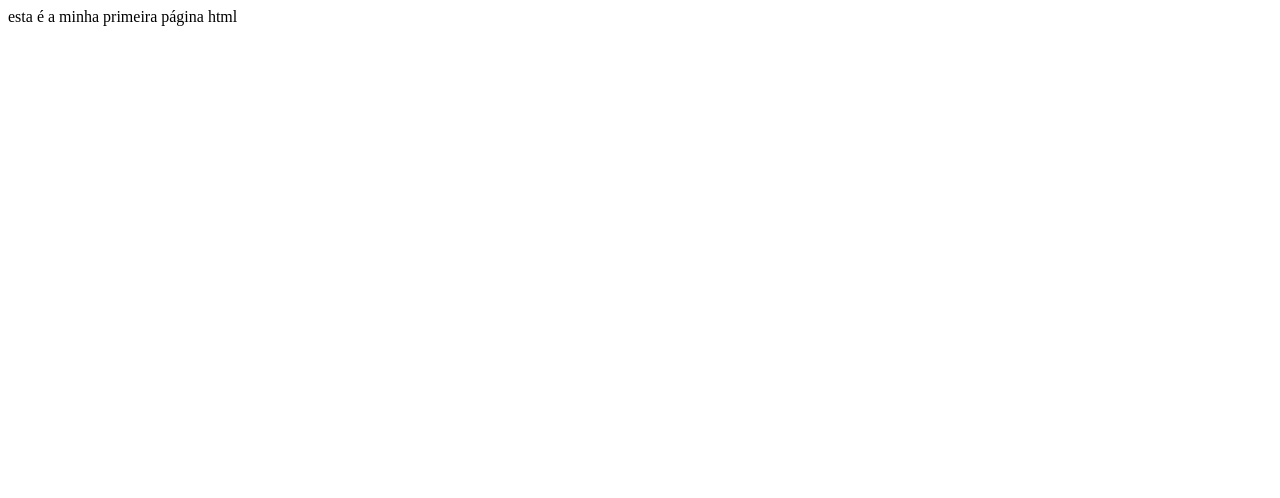
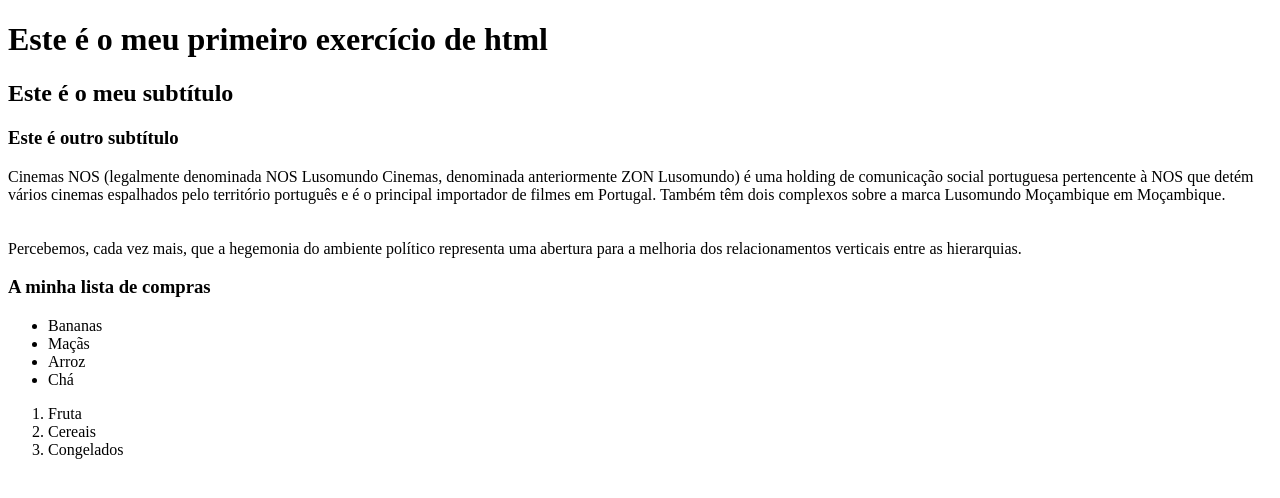
Before and after one commit to brunaandre/lsd2022, a plain HTML site: page exercicio1/index.html in a window 1280 px wide. Drawn offline with Linux system fonts and the light colour scheme.

Commit message:
código inicial 1º exercício

```diff
--- a/exercicio1/index.html
+++ b/exercicio1/index.html
@@ -1 +1,36 @@
-esta é a minha primeira página html
+<!DOCTYPE html>
+<html lang="en">
+<head>
+    <meta charset="UTF-8">
+    <meta http-equiv="X-UA-Compatible" content="IE=edge">
+    <meta name="viewport" content="width=device-width, initial-scale=1.0">
+    <title>Exercicio1</title>
+</head>
+<body>
+    <h1>Este é o meu primeiro exercício de html</h1>
+    <h2>Este é o meu subtítulo</h2>
+    <h3>Este é outro subtítulo</h3>
+    <p>
+        Cinemas NOS (legalmente denominada NOS Lusomundo Cinemas, denominada anteriormente ZON Lusomundo) é uma holding de comunicação social portuguesa pertencente à NOS que detém vários cinemas espalhados pelo território português e é o principal importador de filmes em Portugal. Também têm dois complexos sobre a marca Lusomundo Moçambique em Moçambique.
+<br />
+<br />
+<br />
+        Percebemos, cada vez mais, que a hegemonia do ambiente político representa uma abertura para a melhoria dos relacionamentos verticais entre as hierarquias.
+    </p>
+<h3>A minha lista de compras</h3>
+<ul>
+    <li>Bananas</li>
+    <li>Maçãs</li>
+    <li>Arroz</li>
+    <li>Chá</li>
+</ul>
+<p>
+    <ol>
+        <li>Fruta</li>
+        <li>Cereais</li>
+        <li>Congelados</li>
+
+    </ol>
+</p>
+</body>
+</html>
```
